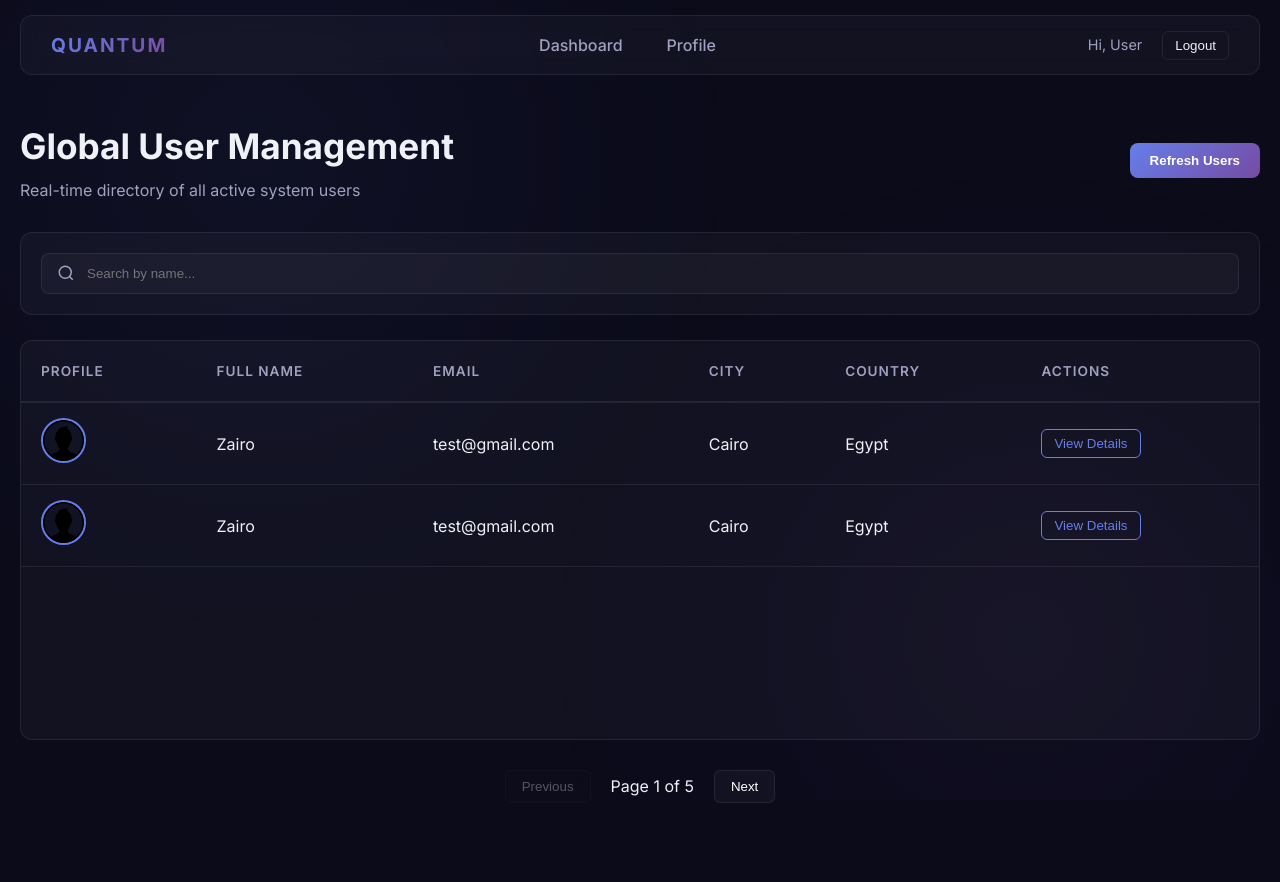
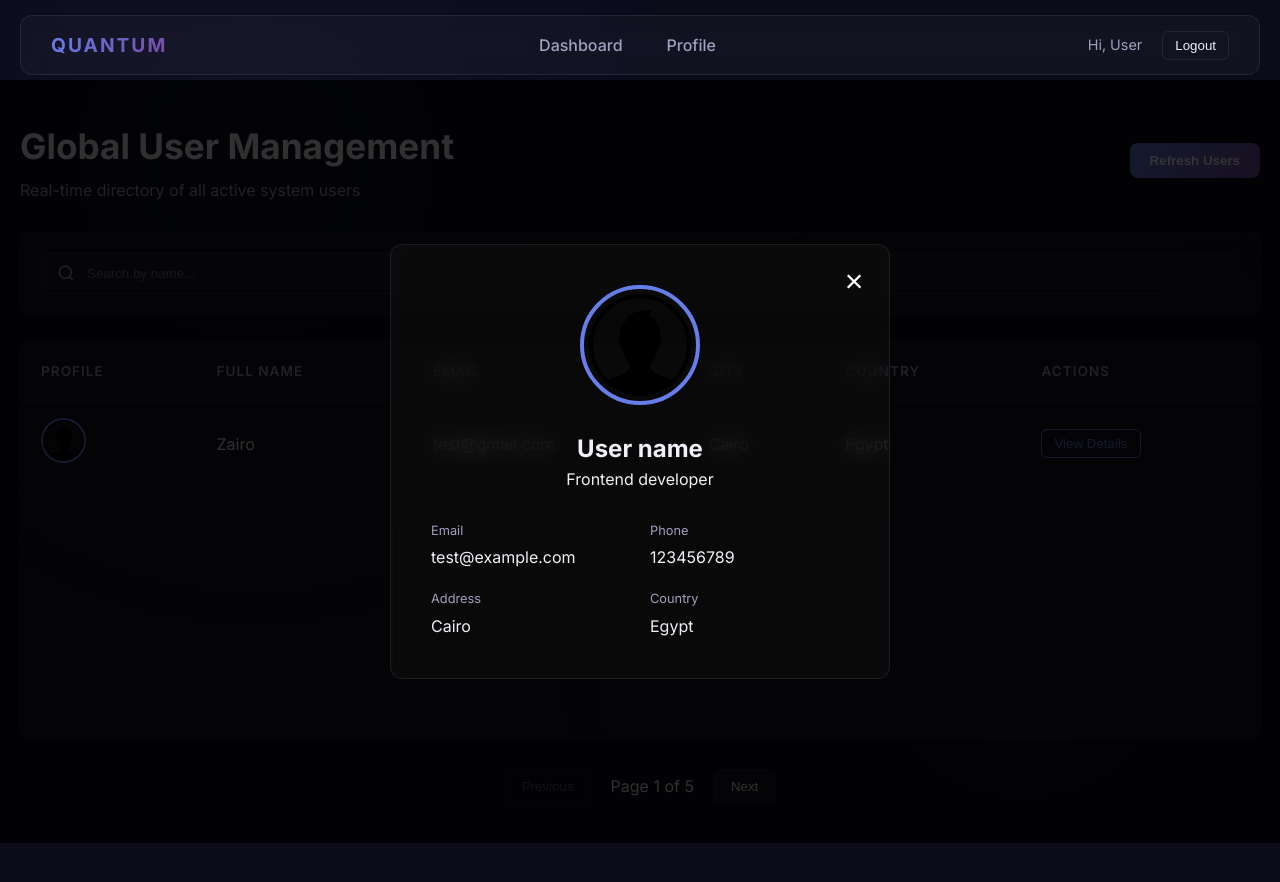
Before and after one commit to SalehOglu/user-management-dashboard-vue, a Vue app: page /dashboard in a window 1280 px wide. Both pictures are taken after a click on the button "View Details". Built offline with nearby package versions, Linux system fonts and the light colour scheme.

Commit message:
add user modal ui

```diff
--- a/src/App.vue
+++ b/src/App.vue
@@ -5,13 +5,13 @@ import Navbar from './components/NavbarCom.vue'
 <template>
   <div class="app-container">
     <Navbar v-if="$route.name !== 'login'" />
-    <transition name="fade" mode="out-in">
+    <main :class="{ 'with-navbar': $route.name !== 'login' }">
       <router-view v-slot="{ Component }">
-        <main :class="{ 'with-navbar': $route.name !== 'login' }">
+        <transition name="fade" mode="out-in">
           <component :is="Component" />
-        </main>
+        </transition>
       </router-view>
-    </transition>
+    </main>
   </div>
 </template>
 
--- /dev/null
+++ b/src/components/UserModal.vue
@@ -0,0 +1,116 @@
+<script setup>
+defineProps({
+  isModalOpen: {
+    type: Boolean,
+  },
+})
+const emit = defineEmits(['closeUserModal'])
+</script>
+
+<template>
+  <div class="modal-overlay">
+    <div class="modal-content glass-panel fade-in">
+      <button class="close-btn" @click="emit('closeUserModal')">&times;</button>
+      <div class="modal-header">
+        <div>
+          <img src="@/assets/avatar.png" class="modal-avatar" />
+        </div>
+        <h2>User name</h2>
+        <p class="modal-role">Frontend developer</p>
+      </div>
+      <div class="modal-body">
+        <div class="info-grid">
+          <div class="info-item">
+            <label>Email</label>
+            <p>test@example.com</p>
+          </div>
+
+          <div class="info-item">
+            <label>Phone</label>
+            <p>123456789</p>
+          </div>
+
+          <div class="info-item">
+            <label>Address</label>
+            <p>Cairo</p>
+          </div>
+
+          <div class="info-item">
+            <label>Country</label>
+            <p>Egypt</p>
+          </div>
+        </div>
+      </div>
+    </div>
+  </div>
+</template>
+
+<style scoped>
+.modal-overlay {
+  position: fixed;
+  top: 0;
+  left: 0;
+  right: 0;
+  bottom: 0;
+  background: rgba(0, 0, 0, 0.8);
+  display: flex;
+  align-items: center;
+  justify-content: center;
+  z-index: 2000;
+}
+
+.modal-content {
+  width: 100%;
+  max-width: 500px;
+  padding: 40px;
+  position: relative;
+}
+
+.close-btn {
+  position: absolute;
+  top: 20px;
+  right: 20px;
+  background: transparent;
+  border: none;
+  color: white;
+  font-size: 2rem;
+  cursor: pointer;
+  border: 1px solid transparent;
+  border-radius: 50%;
+  width: 30px;
+  height: 30px;
+  line-height: 30px;
+}
+
+.close-btn:hover {
+  background: #5d5959;
+  border-color: #5d5959;
+}
+
+.modal-header {
+  text-align: center;
+  margin-bottom: 30px;
+}
+
+.modal-avatar {
+  width: 120px;
+  height: 120px;
+  border-radius: 50%;
+  margin-bottom: 20px;
+  border: 4px solid var(--primary-color);
+  padding: 5px;
+}
+
+.info-grid {
+  display: grid;
+  grid-template-columns: 1fr 1fr;
+  gap: 20px;
+}
+
+.info-item label {
+  display: block;
+  font-size: 0.8rem;
+  color: var(--text-secondary);
+  margin-bottom: 5px;
+}
+</style>
--- a/src/views/DashboardView.vue
+++ b/src/views/DashboardView.vue
@@ -1,3 +1,16 @@
+<script setup>
+import { ref } from 'vue'
+import UserModal from '../components/UserModal.vue'
+const isModalOpen = ref(false)
+
+const openUserModal = () => {
+  isModalOpen.value = true
+}
+const closeUserModal = () => {
+  isModalOpen.value = false
+}
+</script>
+
 <template>
   <div class="dashboard-page fade-in">
     <div class="container">
@@ -43,21 +56,7 @@
               <td>Cairo</td>
               <td>Egypt</td>
               <td>
-                <button class="view-btn">View Details</button>
-              </td>
-            </tr>
-            <tr class="user-row">
-              <td>
-                <img src="../assets/avatar.png" alt="User Avatar" class="user-avatar" />
-              </td>
-              <td>
-                <div class="name-cell">Zairo</div>
-              </td>
-              <td>test@gmail.com</td>
-              <td>Cairo</td>
-              <td>Egypt</td>
-              <td>
-                <button class="view-btn">View Details</button>
+                <button class="view-btn" @click="openUserModal">View Details</button>
               </td>
             </tr>
           </tbody>
@@ -69,6 +68,14 @@
         <span class="page-info">Page 1 of 5</span>
         <button class="page-btn">Next</button>
       </div>
+    </div>
+
+    <div v-if="isModalOpen">
+      <user-modal
+        :isModalOpen="isModalOpen"
+        @closeUserModal="closeUserModal"
+        @click.self="closeUserModal"
+      />
     </div>
   </div>
 </template>
@@ -179,19 +186,6 @@
   color: var(--text-secondary);
 }
 
-.status-badge {
-  padding: 4px 10px;
-  border-radius: 20px;
-  font-size: 0.75rem;
-  font-weight: 600;
-  background: rgba(255, 255, 255, 0.1);
-}
-
-.status-badge.active {
-  background: rgba(76, 175, 80, 0.2);
-  color: #81c784;
-}
-
 .view-btn {
   background: transparent;
   color: var(--primary-color);
@@ -259,62 +253,4 @@
 .page-btn:not(:disabled):hover {
   border-color: var(--primary-color);
 }
-
-.modal-overlay {
-  position: fixed;
-  top: 0;
-  left: 0;
-  right: 0;
-  bottom: 0;
-  background: rgba(0, 0, 0, 0.8);
-  display: flex;
-  align-items: center;
-  justify-content: center;
-  z-index: 2000;
-}
-
-.modal-content {
-  width: 100%;
-  max-width: 500px;
-  padding: 40px;
-  position: relative;
-}
-
-.close-btn {
-  position: absolute;
-  top: 20px;
-  right: 20px;
-  background: transparent;
-  border: none;
-  color: white;
-  font-size: 2rem;
-  cursor: pointer;
-}
-
-.modal-header {
-  text-align: center;
-  margin-bottom: 30px;
-}
-
-.modal-avatar {
-  width: 120px;
-  height: 120px;
-  border-radius: 50%;
-  margin-bottom: 20px;
-  border: 4px solid var(--primary-color);
-  padding: 5px;
-}
-
-.info-grid {
-  display: grid;
-  grid-template-columns: 1fr 1fr;
-  gap: 20px;
-}
-
-.info-item label {
-  display: block;
-  font-size: 0.8rem;
-  color: var(--text-secondary);
-  margin-bottom: 5px;
-}
 </style>
```
